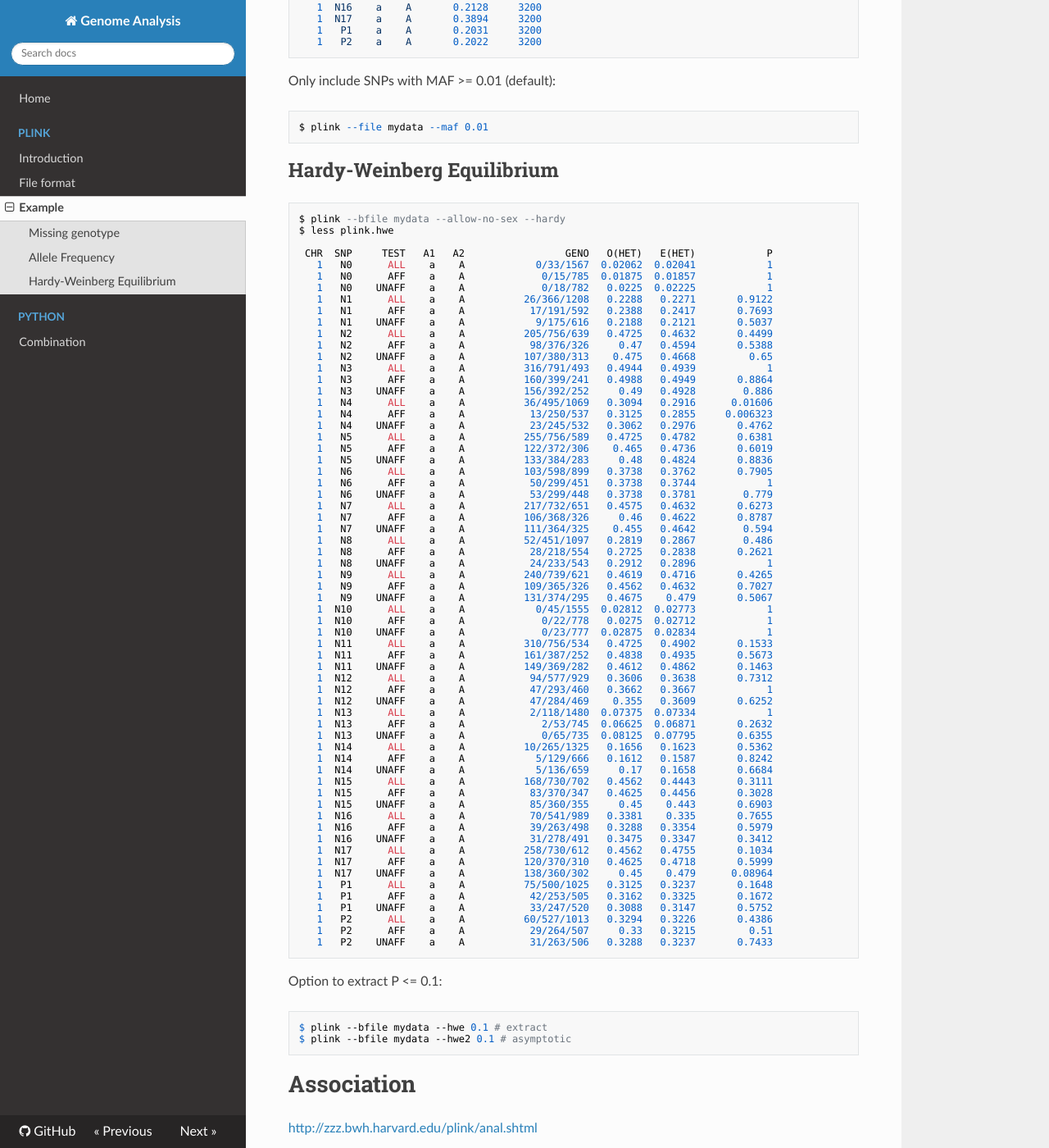
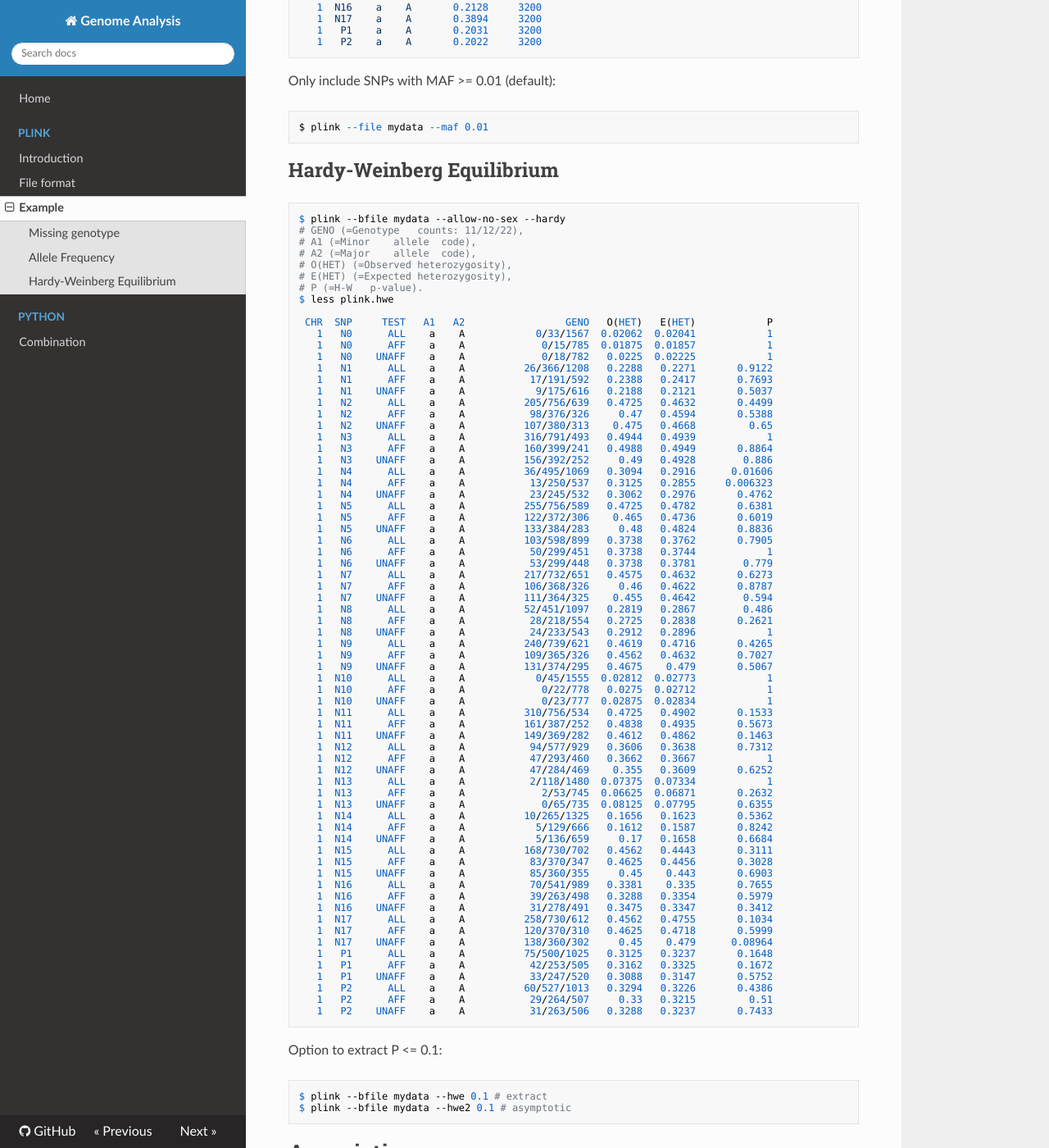
Before and after one commit to WonyoungCho/plink, an MkDocs documentation site: the page built from docs/plink_ex.md, in a window 1280 px wide and 1400 px high, scrolled down 1631 px. Shown: the whole window at 82% size. Built offline with MkDocs 1.6.1, drawn with Linux system fonts in a browser that asks for light colours; nearby versions of some CDN libraries; old or Windows-style settings are respelled for this version of MkDocs; some of the changed text lies outside the part shown.

Commit message:
Update plink_ex.md

````diff
--- a/docs/plink_ex.md
+++ b/docs/plink_ex.md
@@ -105,6 +105,12 @@
 ## Hardy-Weinberg Equilibrium
 ```
 $ plink --bfile mydata --allow-no-sex --hardy
+# GENO (=Genotype	counts:	11/12/22),
+# A1 (=Minor	allele	code),
+# A2 (=Major	allele	code),
+# O(HET) (=Observed	heterozygosity),
+# E(HET) (=Expected	heterozygosity),
+# P (=H-W	p-value).
 $ less plink.hwe
 
  CHR  SNP     TEST   A1   A2                 GENO   O(HET)   E(HET)            P
@@ -181,7 +187,15 @@
 <http://zzz.bwh.harvard.edu/plink/anal.shtml>
 
 ```
-$ plink --bfile mydata --allow-no-sex --assoc --ci 0.95  # with basic	allelic	test	chi-square	(1df), an asymptotic p-value, estimated OR for A1.
+$ plink --bfile mydata --allow-no-sex --assoc --ci 0.95
+# A1 (=Minor	allele	name	(based	on	whole	sample)),
+# F_A (=Frequency	of	this	allele	in	cases),
+# F_U (=Frequency	of	this	allele	in	controls),
+# A2 (=Major	allele	name),
+# basic	allelic	test	chi-square	(1df), an asymptotic p-value, estimated OR for A1, SE (=Standard	error),
+# SE (=Standard error),
+# L95 (=Lower bound of Confidential Interval of 95%),
+# L95 (=Upper bound of Confidential Interval of 95%).
 $ less plink.assoc
 
  CHR  SNP         BP   A1      F_A      F_U   A2        CHISQ            P           OR           SE          L95          U95
@@ -235,7 +249,8 @@
 ```
 
 ```
-$ plink --bfile mydata --allow-no-sex --model  # with an asymptotic p-value, DF (= degrees of freedom)
+$ plink --bfile mydata --allow-no-sex --model
+# with an asymptotic p-value, DF (= degrees of freedom)
 $ less plink.model
 
  CHR  SNP   A1   A2     TEST            AFF          UNAFF        CHISQ   DF            P
@@ -343,6 +358,14 @@
 
 ```
 $ plink --bfile mydata --allow-no-sex --assoc --adjust qq-plot
+# UNADJ (=Unadjusted	p-value),
+# GC (=Genomic-control	corrected	p-values),
+# BONF (=Bonferroni	single-step	adjusted	p-values),
+# HOLM (=Holm	(1979)	step-down	adjusted	p-values),
+# SIDAK_SS (=Sidak	single-step	adjusted	p-values),
+# SIDAK_SD (=Sidak	step-down	adjusted	p-values),
+# FDR_BH (=Benjamini	&	Hochberg	(1995)	step-up	FDR	control),
+# FDR_BY (=Benjamini	&	Yeku)eli	(2001)	step-up	FDR	control).
 $ less plink.assoc.adjusted
 
  CHR  SNP      UNADJ         GC         QQ       BONF       HOLM   SIDAK_SS   SIDAK_SD     FDR_BH     FDR_BY
@@ -368,7 +391,11 @@
    1  N16     0.9655     0.9655      0.975          1          1          1          1     0.9655          1
 ```
 ```
-$ plink --bfile mydata --allow-no-sex -logistic beta  # with NMISS (=Number	of	non-missing	individuals	included	in	analysis), BETA (=Regression	coefficient	(--linear)	or	odds	ratio	(--logistic)), STAT (=Coefficient	t-statistics), an asymptotic p-value for t-statistics.
+$ plink --bfile mydata --allow-no-sex -logistic beta
+# with NMISS (=Number	of	non-missing	individuals	included	in	analysis),
+# BETA (=Regression	coefficient	(--linear)	or	odds	ratio	(--logistic)),
+# STAT (=Coefficient	t-statistics),
+# an asymptotic p-value for t-statistics.
 $ less plink.assoc.logistic
 
  CHR  SNP         BP   A1       TEST    NMISS       BETA         STAT            P
````
